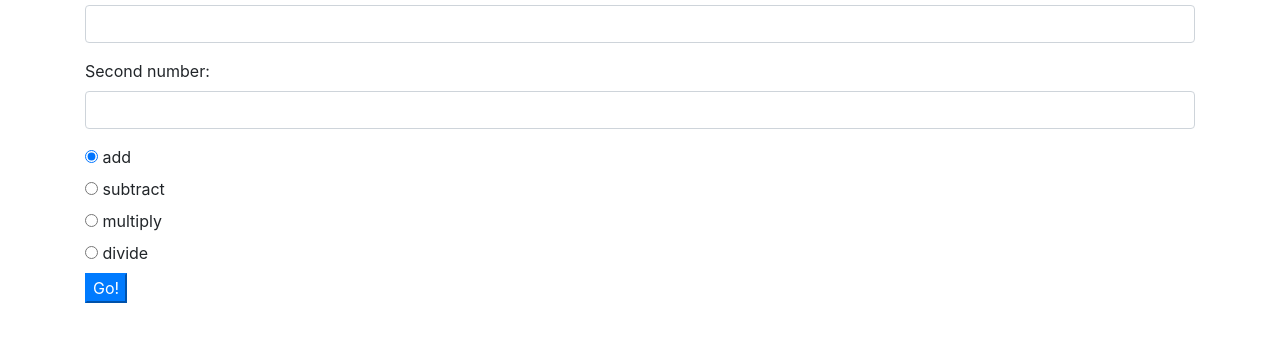
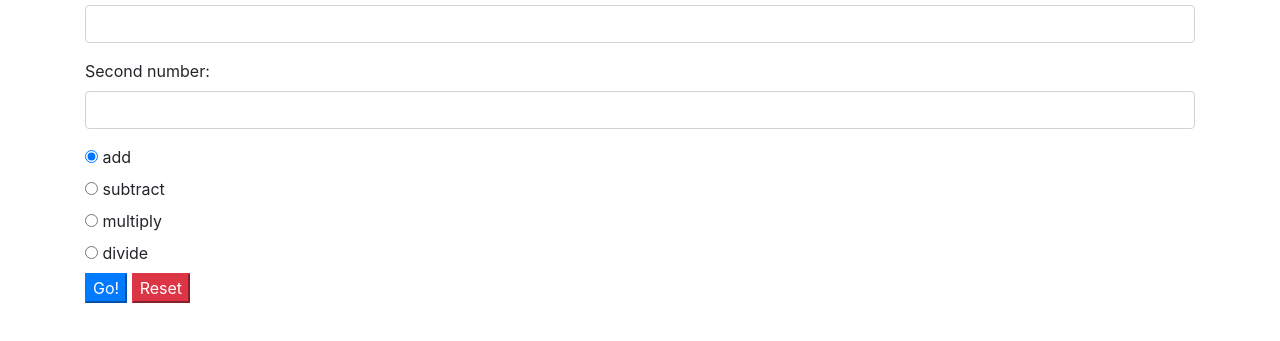
Before and after one commit to gronskan/calculater, a plain HTML site: page index.html in a window 1280 px wide. Shown: the part 83-424 px from the top of the page. Drawn offline with nearby package versions, Linux system fonts and the light colour scheme.

Commit message:
add reset button

```diff
--- a/index.html
+++ b/index.html
@@ -48,6 +48,7 @@
                   </label>
                 </div>
                 <button type="submit" class="btn-primary">Go!</button>
+                <button type="reset" class="btn-danger">Reset</button>
       </form>
       <div id="output">
 
```
